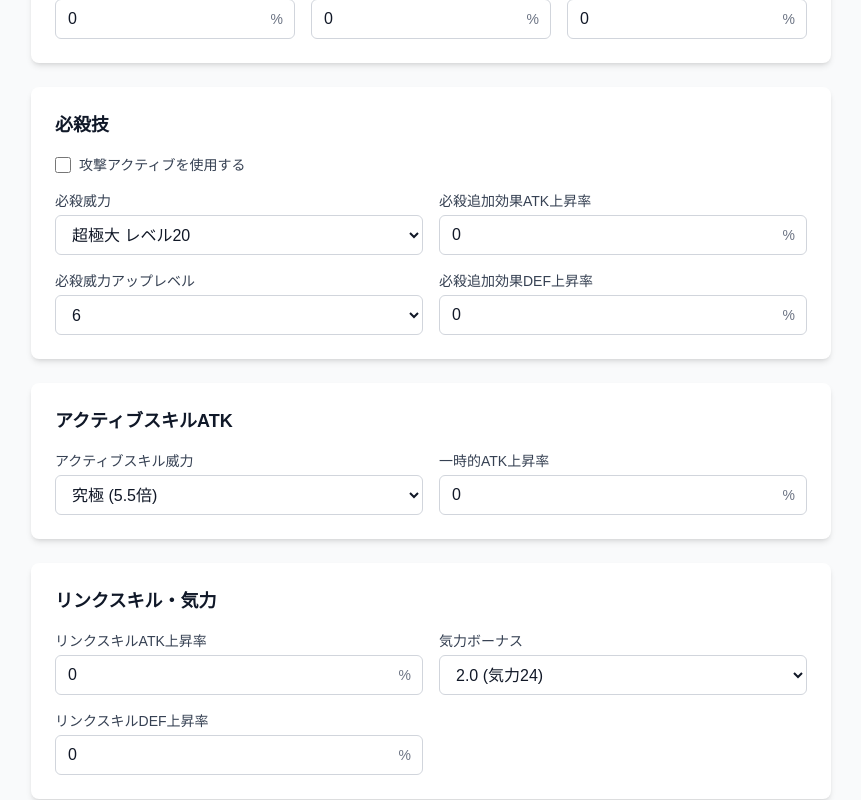
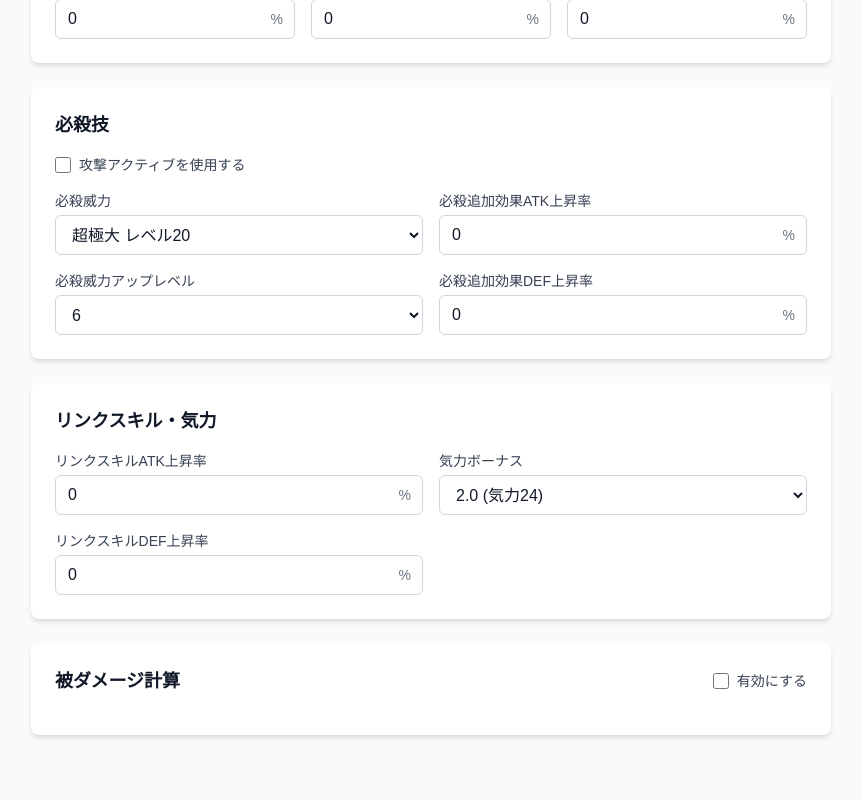
Before and after one commit to hirunebot/dokkan_calculator, a React (Vite) app: page / in a window 1280 px wide. Shown: the part 1277-2077 px from the top of the page, without its empty margins (1-862 px from the left). Built offline with nearby package versions, Linux system fonts and the light colour scheme.

Commit message:
fix ActiveSkillCard rendering

```diff
--- a/src/App.tsx
+++ b/src/App.tsx
@@ -22,6 +22,7 @@ export default function App() {
 	const [damageCalcEnabled, setDamageCalcEnabled] = useState(false);
 	const [enemyAtk, setEnemyAtk] = useState(50000);
 	const [damageReduction, setDamageReduction] = useState(0);
+	const [useActiveSkill, setUseActiveSkill] = useState(false);
 	const [activeSkillPower, setActiveSkillPower] = useState(5.5);
 	const [temporaryATKBoost, setTemporaryATKBoost] = useState(0);
 	const [_, setCalculationTrigger] = useState(0);
@@ -124,23 +125,23 @@ export default function App() {
 				<div className="grid grid-cols-1 lg:grid-cols-3 gap-8">
 					<div className="lg:col-span-2 space-y-6">
 						<StatsForm stats={stats} onChange={handleStatChange} />
-
 						<LeaderSkillForm stats={stats} onChange={handleStatChange} />
-
 						<PassiveSkillForm stats={stats} onChange={handleStatChange} />
-
 						<SupportForm stats={stats} onChange={handleStatChange} />
-
-						<SuperAttackForm stats={stats} onChange={handleStatChange} />
-
-						<ActiveSkillCard
-							activeSkillPower={activeSkillPower}
-							temporaryATKBoost={temporaryATKBoost}
-							onChange={handleActiveSkillChange}
+						<SuperAttackForm
+							stats={stats}
+							onChange={handleStatChange}
+							useActiveSkill={useActiveSkill}
+							setUseActiveSkill={setUseActiveSkill}
 						/>
-
+						{useActiveSkill && (
+							<ActiveSkillCard
+								activeSkillPower={activeSkillPower}
+								temporaryATKBoost={temporaryATKBoost}
+								onChange={handleActiveSkillChange}
+							/>
+						)}
 						<LinkSkillForm stats={stats} onChange={handleStatChange} />
-
 						<DamageCalculationForm
 							enemyAtk={enemyAtk}
 							damageReduction={damageReduction}
@@ -149,7 +150,6 @@ export default function App() {
 							onToggle={setDamageCalcEnabled}
 						/>
 					</div>
-
 					<div className="lg:col-span-1">
 						<div className="sticky top-8 space-y-6">
 							<ResultDisplay
--- a/src/components/forms/SuperAttackForm.tsx
+++ b/src/components/forms/SuperAttackForm.tsx
@@ -1,5 +1,3 @@
-import { useState } from "react";
-import ActiveSkillCard from "@/components/ActiveSkillCard";
 import Input from "@/components/ui/Input";
 import Select from "@/components/ui/Select";
 import { SA_POWER_OPTIONS, SABOOST_LEVEL_OPTIONS } from "@/constants/dokkan";
@@ -8,14 +6,16 @@ import type { DokkanStats } from "@/lib/types";
 interface SuperAttackFormProps {
 	stats: DokkanStats;
 	onChange: (field: keyof DokkanStats, value: number) => void;
+	useActiveSkill: boolean;
+	setUseActiveSkill: (use: boolean) => void;
 }
 
 export default function SuperAttackForm({
 	stats,
 	onChange,
+	useActiveSkill,
+	setUseActiveSkill,
 }: SuperAttackFormProps) {
-	const [useActiveSkill, setUseActiveSkill] = useState(false);
-
 	return (
 		<div className="space-y-6">
 			<div className="bg-white p-6 rounded-lg shadow-md">
@@ -71,9 +71,6 @@ export default function SuperAttackForm({
 					</div>
 				</div>
 			</div>
-
-			{/* アクティブスキルカード */}
-			{useActiveSkill && <ActiveSkillCard stats={stats} />}
 		</div>
 	);
 }
```
